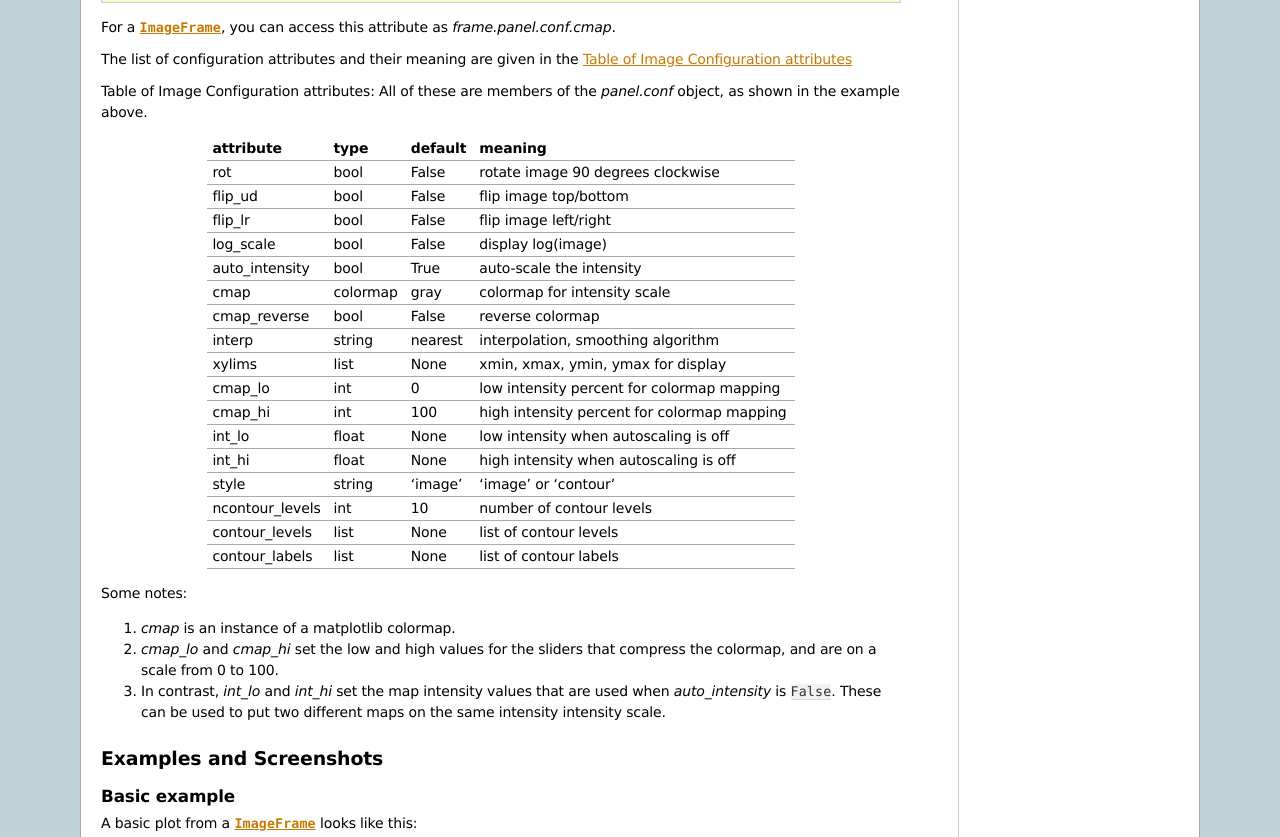
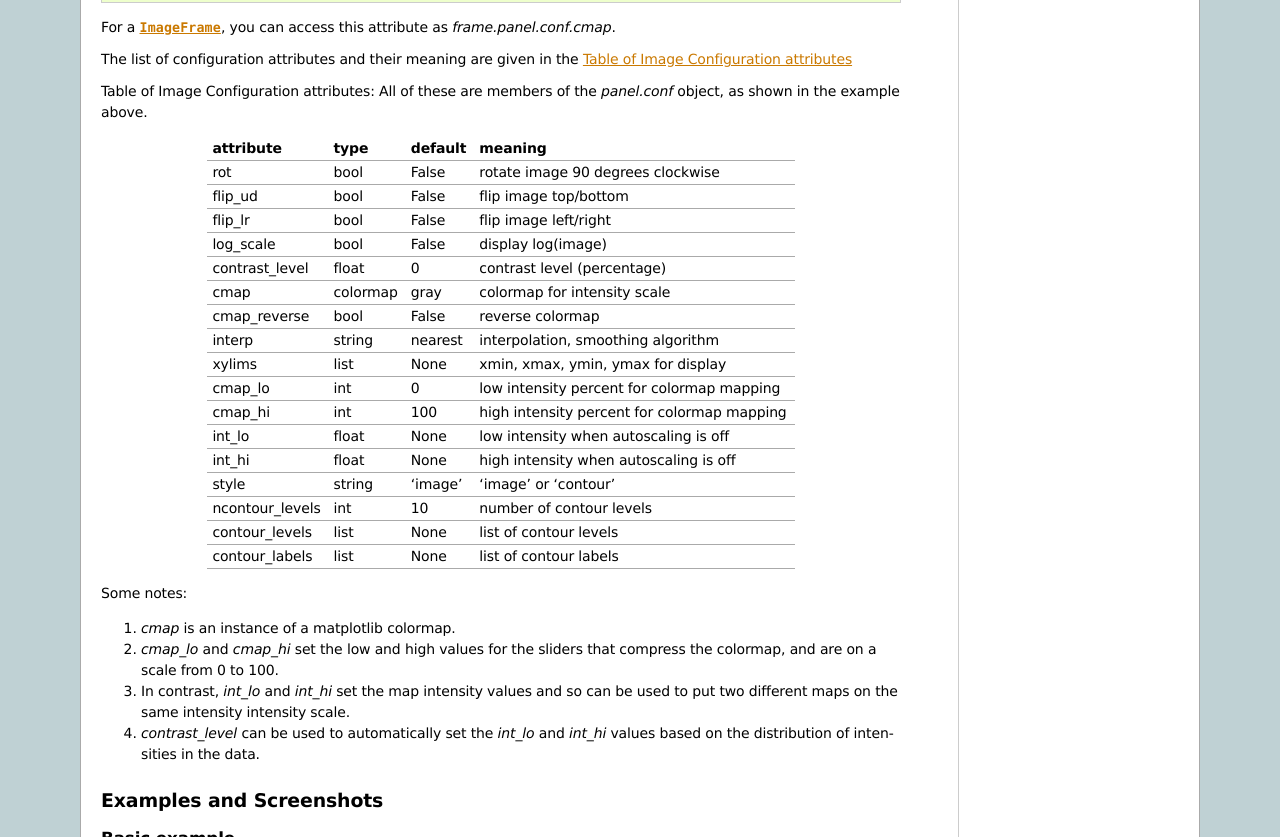
Before and after one commit to newville/wxmplot, a Sphinx documentation site: the page built from doc/imagepanel.rst, in a window 1280 px wide and 900 px high, scrolled down 2006 px, cut to the strip 0-837 px from the top of the window. Built offline with Sphinx 7.4.7, drawn with Linux system fonts in a browser that asks for light colours; pages that are not in the unit, such as notebooks, are missing from menus; the version number is read from the project's files by our own code.

Commit message:
update doc

```diff
--- a/doc/imagepanel.rst
+++ b/doc/imagepanel.rst
@@ -159,7 +159,7 @@ Table of Image Configuration attributes:  All of these are members of the
   +-----------------+------------+---------+---------------------------------------------+
   | log_scale       | bool       | False   | display log(image)                          |
   +-----------------+------------+---------+---------------------------------------------+
-  | auto_intensity  | bool       | True    | auto-scale the intensity                    |
+  | contrast_level  | float      | 0       | contrast level (percentage)                 |
   +-----------------+------------+---------+---------------------------------------------+
   | cmap            | colormap   | gray    | colormap for intensity scale                |
   +-----------------+------------+---------+---------------------------------------------+
@@ -191,9 +191,11 @@ Some notes:
 1. *cmap* is an instance of a matplotlib colormap.
 2. *cmap_lo* and *cmap_hi* set the low and high values for the sliders that compress the
    colormap, and are on a scale from 0 to 100.
-3. In contrast, *int_lo* and *int_hi* set the map intensity values that are used when
-   *auto_intensity* is ``False``.  These can be used to put two different maps on the
+3. In contrast, *int_lo* and *int_hi* set the map intensity
+   values and so can be used to put two different maps on the
    same intensity intensity scale.
+4. *contrast_level* can be used to automatically set the *int_lo* and
+   *int_hi* values based on the distribution of intensities in the data.
 
 Examples and Screenshots
 ====================================================================
```
